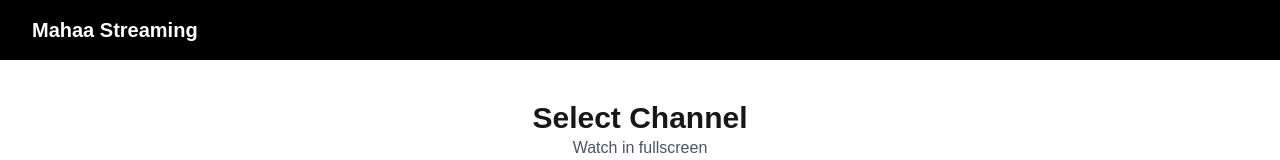
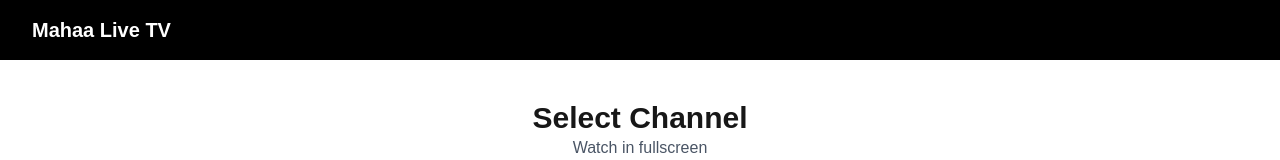
Before and after one commit to skillgekku/mahaadigital, a Next.js app: page / in a window 1280 px wide. Shown: the top 160 px of the page. Built offline with nearby package versions, Linux system fonts and the light colour scheme.

Commit message:
Update text

```diff
--- a/app/page.tsx
+++ b/app/page.tsx
@@ -84,7 +84,7 @@
   return (
     <div className="flex flex-col min-h-screen">
       <nav className="bg-black text-white py-4 px-8 text-xl font-bold">
-        Mahaa Streaming
+        Mahaa Live TV
       </nav>
 
       <main className="flex-grow px-4 py-10">
```
